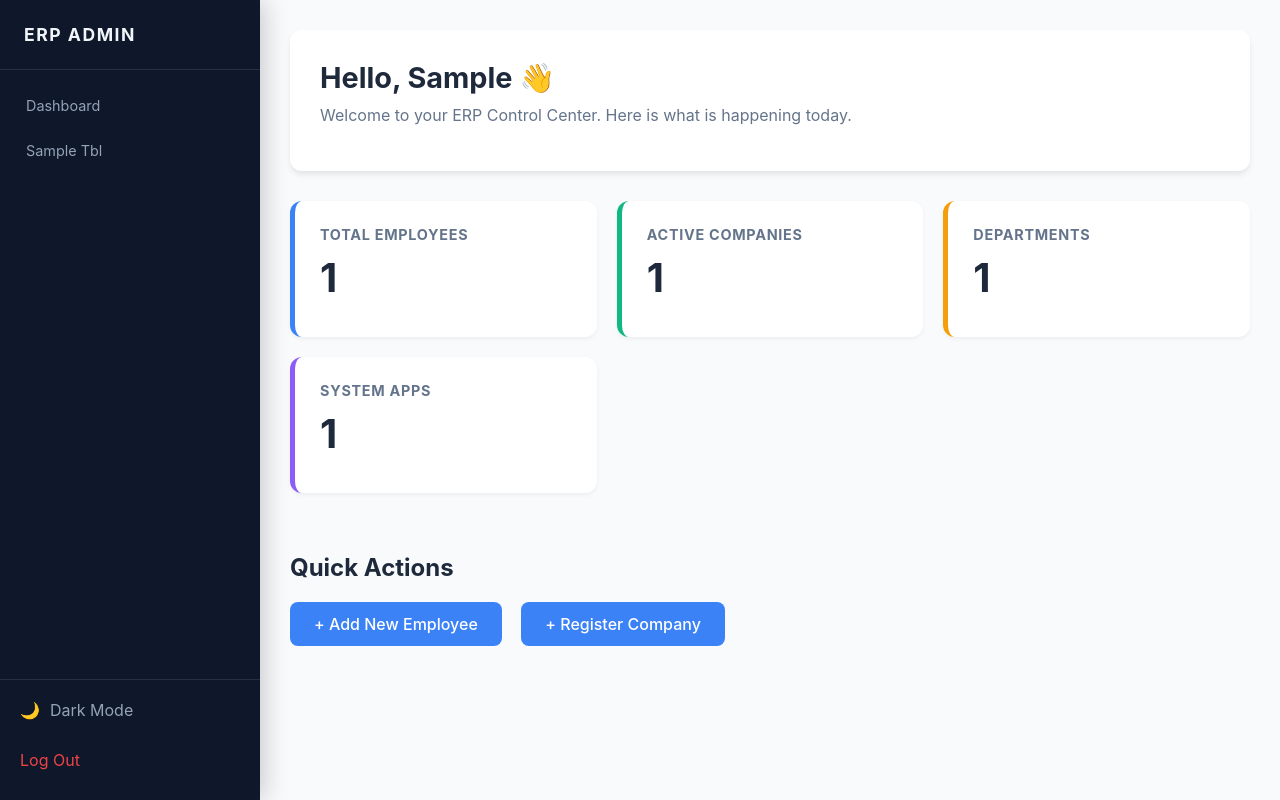
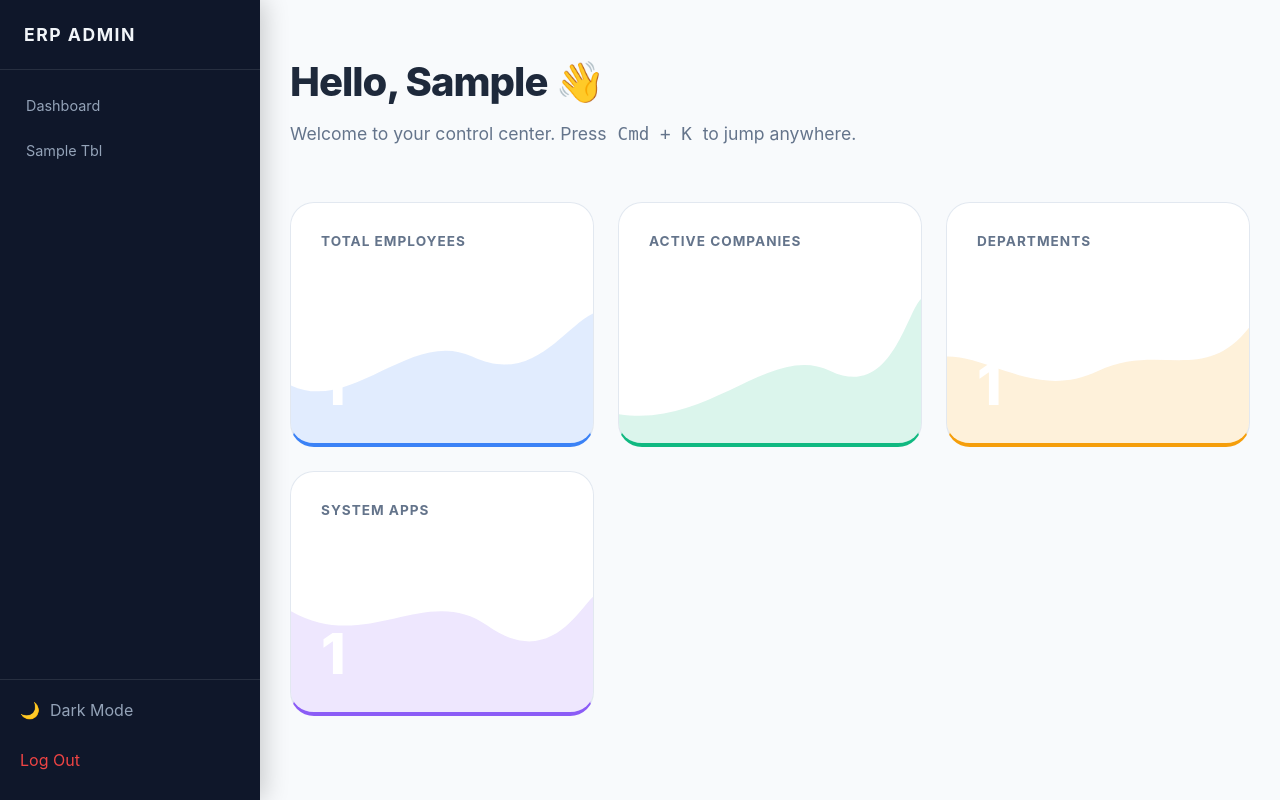
Before and after one commit to jtatipamula-design/proj_tb, a Python web app: template templates/dashboard.html in a window 1280 px wide. Run offline with Jinja, Linux system fonts and the light colour scheme; the template is opened without the code that fills it: most values are stand-ins (such as "Sample title", 1, 10 or a date in 2020).

Commit message:
Update dashboard.html

```diff
--- a/templates/dashboard.html
+++ b/templates/dashboard.html
@@ -2,61 +2,87 @@
 
 {% block content %}
 <style>
-    .welcome-section {
-        background: white; padding: 30px; border-radius: 12px;
-        box-shadow: 0 4px 6px -1px rgba(0, 0, 0, 0.1); margin-bottom: 30px;
+    .welcome-section { margin-bottom: 40px; animation: slideDown 0.5s ease-out; }
+    .welcome-section h1 { font-size: 2.5rem; font-weight: 800; letter-spacing: -1px; margin-bottom: 8px; }
+    .welcome-section p { color: var(--text-muted); font-size: 1.1rem; }
+
+    /* --- BENTO BOX GRID --- */
+    .bento-grid {
+        display: grid;
+        grid-template-columns: repeat(auto-fit, minmax(280px, 1fr));
+        gap: 24px;
     }
-    .welcome-section h1 { margin: 0; color: #1e293b; font-size: 1.8rem; }
-    .welcome-section p { color: #64748b; margin-top: 10px; }
 
-    .stats-grid {
-        display: grid; grid-template-columns: repeat(auto-fit, minmax(250px, 1fr));
-        gap: 20px;
+    .bento-card {
+        background: var(--bg-card);
+        backdrop-filter: blur(12px);
+        -webkit-backdrop-filter: blur(12px);
+        border: 1px solid var(--border-color);
+        border-radius: 24px;
+        padding: 30px;
+        position: relative;
+        overflow: hidden;
+        display: flex;
+        flex-direction: column;
+        justify-content: space-between;
+        min-height: 180px;
+        transition: transform 0.3s cubic-bezier(0.4, 0, 0.2, 1), box-shadow 0.3s;
     }
-    .stat-card {
-        background: white; padding: 25px; border-radius: 12px;
-        box-shadow: 0 2px 4px rgba(0,0,0,0.05); border-left: 5px solid #3b82f6;
-        transition: transform 0.2s;
+
+    .bento-card:hover {
+        transform: translateY(-5px);
+        box-shadow: 0 20px 40px -10px rgba(0,0,0,0.3);
     }
-    .stat-card:hover { transform: translateY(-5px); }
-    .stat-card h3 { margin: 0; color: #64748b; font-size: 0.9rem; text-transform: uppercase; letter-spacing: 0.05em; }
-    .stat-card .number { font-size: 2.5rem; font-weight: bold; color: #1e293b; margin: 10px 0; }
 
-    .quick-actions { margin-top: 40px; }
-    .btn-action {
-        display: inline-block; padding: 12px 24px; background: #3b82f6; color: white;
-        text-decoration: none; border-radius: 8px; font-weight: 500; margin-right: 15px;
+    .card-title { font-size: 0.85rem; font-weight: 700; color: var(--text-muted); text-transform: uppercase; letter-spacing: 1px; z-index: 2; }
+    .card-value { font-size: 3.5rem; font-weight: 800; color: white; line-height: 1; margin-top: 10px; z-index: 2; }
+
+    /* Decorative SVG Sparklines in Background */
+    .sparkline {
+        position: absolute; bottom: 0; right: 0; left: 0;
+        width: 100%; height: 60%; opacity: 0.15; pointer-events: none;
     }
-    .btn-action:hover { background: #2563eb; }
+
+    /* Gradient Accents */
+    .card-emp { border-bottom: 4px solid #3B82F6; }
+    .card-comp { border-bottom: 4px solid #10B981; }
+    .card-dept { border-bottom: 4px solid #F59E0B; }
+    .card-app { border-bottom: 4px solid #8B5CF6; }
+
+    @keyframes slideDown {
+        from { opacity: 0; transform: translateY(-20px); }
+        to { opacity: 1; transform: translateY(0); }
+    }
 </style>
 
 <div class="welcome-section">
-    <h1>Hello, {{ username.title() }} 👋</h1>
-    <p>Welcome to your ERP Control Center. Here is what is happening today.</p>
+    <h1>Hello, {{ username.title() if username else 'Admin' }} 👋</h1>
+    <p>Welcome to your control center. Press <kbd style="background: rgba(255,255,255,0.1); padding: 2px 6px; border-radius: 4px;">Cmd + K</kbd> to jump anywhere.</p>
 </div>
 
-<div class="stats-grid">
-    <div class="stat-card" style="border-color: #3b82f6;">
-        <h3>Total Employees</h3>
-        <div class="number">{{ stats.emp_count }}</div>
+<div class="bento-grid">
+    <div class="bento-card card-emp">
+        <div class="card-title">Total Employees</div>
+        <div class="card-value">{{ stats.emp_count }}</div>
+        <svg class="sparkline" viewBox="0 0 100 50" preserveAspectRatio="none"><path d="M0,50 L0,30 C20,40 40,10 60,20 C80,30 90,10 100,5 L100,50 Z" fill="#3B82F6"/></svg>
     </div>
-    <div class="stat-card" style="border-color: #10b981;">
-        <h3>Active Companies</h3>
-        <div class="number">{{ stats.comp_count }}</div>
+
+    <div class="bento-card card-comp">
+        <div class="card-title">Active Companies</div>
+        <div class="card-value">{{ stats.comp_count }}</div>
+        <svg class="sparkline" viewBox="0 0 100 50" preserveAspectRatio="none"><path d="M0,50 L0,40 C30,45 50,15 70,25 C90,35 95,5 100,0 L100,50 Z" fill="#10B981"/></svg>
     </div>
-    <div class="stat-card" style="border-color: #f59e0b;">
-        <h3>Departments</h3>
-        <div class="number">{{ stats.dept_count }}</div>
+
+    <div class="bento-card card-dept">
+        <div class="card-title">Departments</div>
+        <div class="card-value">{{ stats.dept_count }}</div>
+        <svg class="sparkline" viewBox="0 0 100 50" preserveAspectRatio="none"><path d="M0,50 L0,20 C15,20 30,35 50,25 C70,15 85,30 100,10 L100,50 Z" fill="#F59E0B"/></svg>
     </div>
-    <div class="stat-card" style="border-color: #8b5cf6;">
-        <h3>System Apps</h3>
-        <div class="number">{{ stats.app_count }}</div>
+
+    <div class="bento-card card-app">
+        <div class="card-title">System Apps</div>
+        <div class="card-value">{{ stats.app_count }}</div>
+        <svg class="sparkline" viewBox="0 0 100 50" preserveAspectRatio="none"><path d="M0,50 L0,15 C25,30 45,5 65,20 C85,35 95,15 100,10 L100,50 Z" fill="#8B5CF6"/></svg>
     </div>
 </div>
-
-<div class="quick-actions">
-    <h2>Quick Actions</h2>
-    <a href="/new/phc_emp_t" class="btn-action">+ Add New Employee</a>
-    <a href="/new/phc_companies_t" class="btn-action">+ Register Company</a>
-</div>
 {% endblock %}
```
